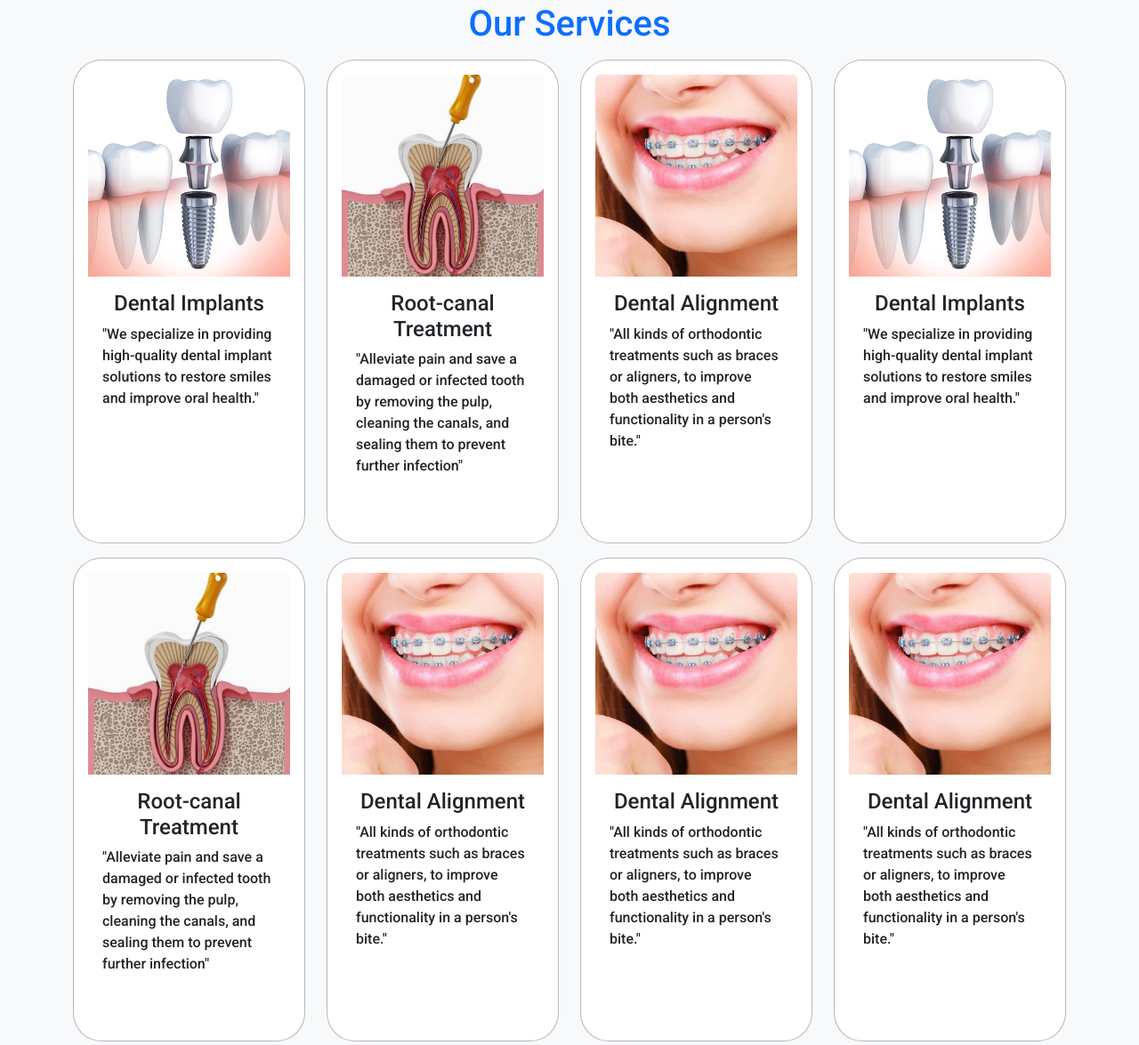
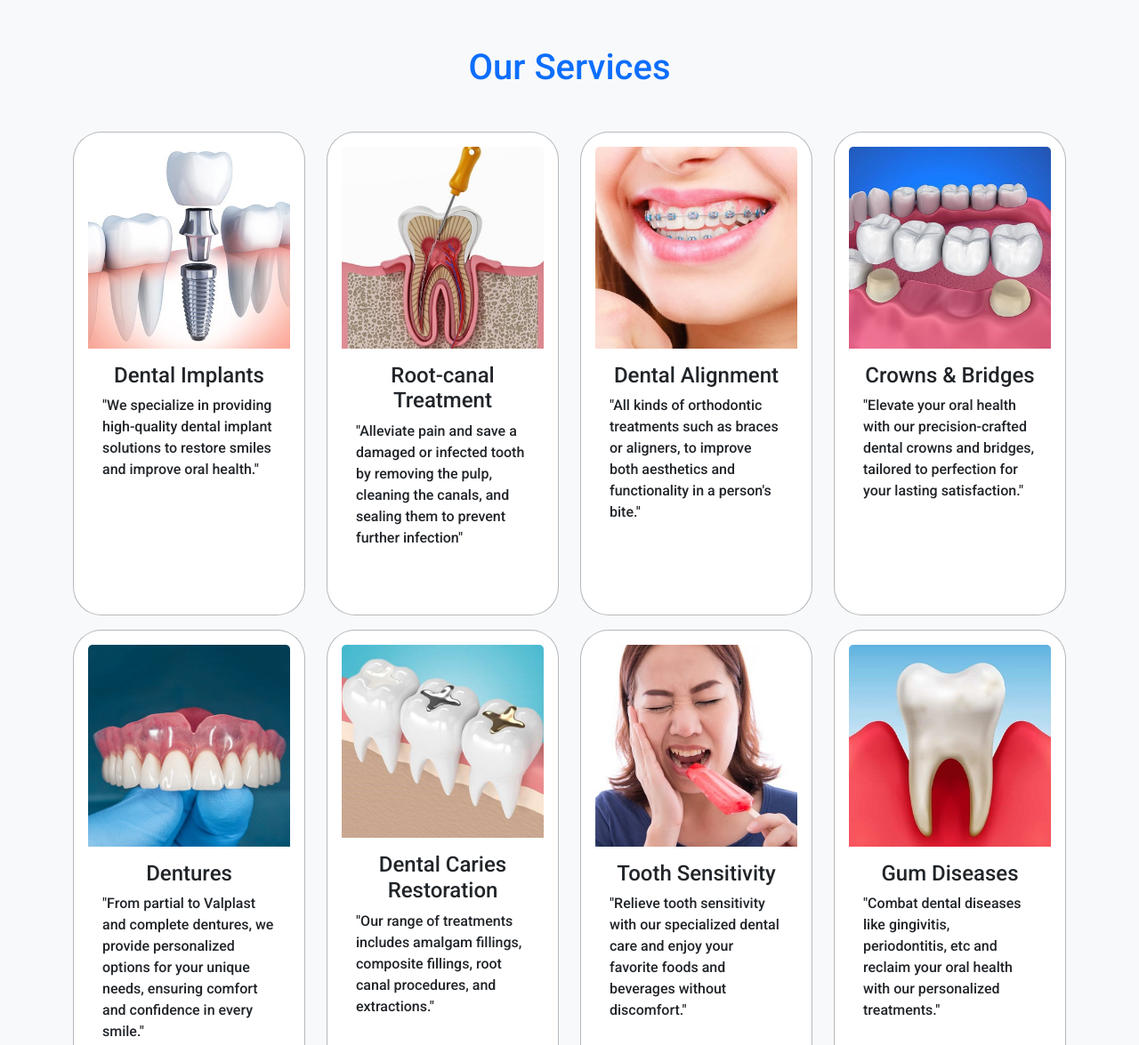
Before and after one commit to skispace/dental, a plain HTML site: page index.html in a window 1280 px wide. Shown: the part 776-1951 px from the top of the page at 89% size. Drawn offline with nearby package versions, Linux system fonts and the light colour scheme.

Commit message:
added credits.html; Completed services section home page

```diff
--- a/Assets/css/main.css
+++ b/Assets/css/main.css
@@ -57,3 +57,11 @@ body{
 
 
    not in use since I reduced the amount of text  */
+
+
+
+   @media (min-width: 992px) {
+    .text-lg-increased {
+      font-size: 1.7rem; /* Adjust the font size as needed */
+    }
+  }
--- a/index.html
+++ b/index.html
@@ -179,7 +179,8 @@
     <div class="container">
 
       <!--carousel-->
-      <div id="carouselExampleCaptions" class="carousel slide" data-bs-ride="carousal">
+      <div id="carouselExampleCaptions" class="carousel slide text-lg-increased" data-bs-ride="carousel"
+        data-bs-interval="5000">
         <div class="carousel-indicators">
           <button type="button" data-bs-target="#carouselExampleCaptions" data-bs-slide-to="0" class="active"
             aria-current="true" aria-label="Slide 1"></button>
@@ -190,27 +191,23 @@
         </div>
         <div class="carousel-inner">
           <div class="carousel-item active">
-            <img
-              src="Assets/img/carousal/carousal-1.png"
-              class="d-block w-100 img-fluid" alt="...">
+            <img src="Assets/img/carousal/carousal-1.png" class="d-block w-100 img-fluid" alt="...">
             <div class="carousel-caption ">
-              <h5>15+ Years of Trust</h5>
+              <h5 class="text-lg-increased">15+ Years of Trust</h5>
               <p>Your smile gives us satisfaction</p>
             </div>
           </div>
           <div class="carousel-item">
-            <img src="Assets/img/carousal/carousal-2.jpg"
-              class="d-block w-100" alt="...">
+            <img src="Assets/img/carousal/carousal-2.jpg" class="d-block w-100" alt="...">
             <div class="carousel-caption ">
-              <h5>Little Ones Need Special Care</h5>
+              <h5 class="text-lg-increased">Little Ones Need Special Care</h5>
               <p>Our experts ensure professional care in a child-friendly way</p>
             </div>
           </div>
           <div class="carousel-item">
-            <img src="Assets/img/carousal/carousal-3.jpg"
-              class="d-block w-100" alt="...">
+            <img src="Assets/img/carousal/carousal-3.jpg" class="d-block w-100" alt="...">
             <div class="carousel-caption">
-              <h5>Transforming Lives</h5>
+              <h5 class="text-lg-increased">Transforming Lives</h5>
               <p>with expertise and cutting-edge technology</p>
             </div>
           </div>
@@ -234,9 +231,9 @@
 
 
   <!--Services section-->
-  <Section class="bg-light pt-4 pb-3" id="services">
+  <Section class="bg-light pt-5 pb-3" id="services">
     <div class="container">
-      <h1 class="col text-center text-primary pb-2">Our Services</h1>
+      <h1 class="col text-center text-primary mt-0 mt-sm-2 mt-lg-4 mb-0 mb-sm-4 mb-lg-5 ">Our Services</h1>
       <div class="row  row-cols-lg-4 row-cols-md-3 row-cols-sm-2 row-cols-1 gy-3 p-4 p-sm-0 text-xs text-sm-md">
         <!--services-cards-->
         <a href="Assets/html/services.html#implants" class="text-decoration-none">
@@ -250,6 +247,7 @@
             </div>
           </div>
         </a>
+        <!--2-->
         <a href="Assets/html/services.html#root-canal" class="text-decoration-none">
           <div class="card col p-3 rounded-5 border-secondary border-opacity-50" style="height: 34rem;">
             <img src="Assets/img/services cards/root-canal-treatment.jpg" class="card-img-top " alt="...">
@@ -261,6 +259,7 @@
             </div>
           </div>
         </a>
+        <!--3-->
         <a href="Assets/html/services.html#dental-align" class="text-decoration-none">
           <div class="card col p-3 rounded-5 border-secondary border-opacity-50" style="height: 34rem;">
             <img src="Assets/img/services cards/dental-align.jpg" class="card-img-top " alt="...">
@@ -272,36 +271,39 @@
             </div>
           </div>
         </a>
+        <!--4-->
         <a href="Assets/html/services.html#implants" class="text-decoration-none">
           <div class="card col p-3 rounded-5 border-secondary border-opacity-50" style="height: 34rem;">
-            <img src="Assets/img/services cards/Dental Implants.jpg" class="card-img-top " alt="...">
+            <img src="Assets/img/services cards/crowns & bridges.jpg" class="card-img-top " alt="...">
             <div class="card-body">
-              <h4 class="text-dark text-center">Dental Implants</h4>
+              <h4 class="text-dark text-center">Crowns & Bridges</h4>
               <p class="card-text">
-                "We specialize in providing high-quality dental implant solutions to restore smiles and improve oral
-                health."</p>
+                "Elevate your oral health with our precision-crafted dental crowns and bridges, tailored to perfection
+                for your lasting satisfaction."</p>
             </div>
           </div>
         </a>
+        <!--5-->
         <a href="Assets/html/services.html#root-canal" class="text-decoration-none">
           <div class="card col p-3 rounded-5 border-secondary border-opacity-50" style="height: 34rem;">
-            <img src="Assets/img/services cards/root-canal-treatment.jpg" class="card-img-top " alt="...">
+            <img src="Assets/img/services cards/dentures.jpg" class="card-img-top " alt="...">
             <div class="card-body">
-              <h4 class="text-dark text-center">Root-canal Treatment</h4>
+              <h4 class="text-dark text-center">Dentures</h4>
               <p class="card-text">
-                "Alleviate pain and save a damaged or infected
-                tooth by removing the pulp, cleaning the canals, and sealing them to prevent further infection"</p>
+                "From partial to Valplast and complete dentures, we provide personalized options for your unique needs,
+                ensuring comfort and confidence in every smile."</p>
             </div>
           </div>
         </a>
+        <!--6-->
         <a href="Assets/html/services.html#dental-align" class="text-decoration-none">
           <div class="card col p-3 rounded-5 border-secondary border-opacity-50" style="height: 34rem;">
-            <img src="Assets/img/services cards/dental-align.jpg" class="card-img-top " alt="...">
+            <img src="Assets/img/services cards/dental caries.jpg" class="card-img-top " alt="...">
             <div class="card-body">
-              <h4 class="text-dark text-center">Dental Alignment</h4>
+              <h4 class="text-dark text-center">Dental Caries Restoration</h4>
               <p class="card-text">
-                "All kinds of orthodontic treatments such as braces or aligners, to improve both aesthetics and
-                functionality in a person's bite."</p>
+                "Our range of treatments includes amalgam fillings, composite fillings, root canal procedures, and
+                extractions."</p>
             </div>
           </div>
         </a>
@@ -311,24 +313,24 @@
 
         <a href="Assets/html/services.html#dental-align" class="text-decoration-none d-none d-lg-block">
           <div class="card col p-3 rounded-5 border-secondary border-opacity-50" style="height: 34rem;">
-            <img src="Assets/img/services cards/dental-align.jpg" class="card-img-top " alt="...">
+            <img src="Assets/img/services cards/tooth-sensitivity.jpg" class="card-img-top " alt="...">
             <div class="card-body">
-              <h4 class="text-dark text-center">Dental Alignment</h4>
+              <h4 class="text-dark text-center">Tooth Sensitivity</h4>
               <p class="card-text">
-                "All kinds of orthodontic treatments such as braces or aligners, to improve both aesthetics and
-                functionality in a person's bite."</p>
+                "Relieve tooth sensitivity with our specialized dental care and enjoy your favorite foods and beverages
+                without discomfort."</p>
             </div>
           </div>
         </a>
-
+        <!--8-->
         <a href="Assets/html/services.html#dental-align" class="text-decoration-none d-none d-lg-block">
           <div class="card col p-3 rounded-5 border-secondary border-opacity-50" style="height: 34rem;">
-            <img src="Assets/img/services cards/dental-align.jpg" class="card-img-top " alt="...">
+            <img src="Assets/img/services cards/gum-disease.jpg" class="card-img-top " alt="...">
             <div class="card-body">
-              <h4 class="text-dark text-center">Dental Alignment</h4>
+              <h4 class="text-dark text-center">Gum Diseases</h4>
               <p class="card-text">
-                "All kinds of orthodontic treatments such as braces or aligners, to improve both aesthetics and
-                functionality in a person's bite."</p>
+                "Combat dental diseases like gingivitis, periodontitis, etc and reclaim your oral health with our
+                personalized treatments."</p>
             </div>
           </div>
         </a>
@@ -352,7 +354,8 @@
           <div class="card-body ">
             <h4 class="card-title text-primary">ELEGANT DENTAL CARE<br> & IMPLANT CENTRE</h4>
             <h5 class="card-subtitle text-body-secondary">Mukkola P.O, Vizhinjam <br>Kerala- 695521 <br>Ph:
-              0471-2485550 <br> <a href="https://maps.app.goo.gl/mo6HkoXazNQQjKcUA" class="btn btn-outline-primary m-1">Find us on Google Maps</a></h5>
+              0471-2485550 <br> <a href="https://maps.app.goo.gl/mo6HkoXazNQQjKcUA"
+                class="btn btn-outline-primary m-1">Find us on Google Maps</a></h5>
             <p class="card-text"><span class="fw-bold">Opening Hours</span> <br>Mon-Sat: 10:00 am-6:00 pm <br>Sunday
               closed
             </p>
@@ -391,6 +394,11 @@
       </div>
       <div class="credits text-center">
 
+        <a href="Assets/html/credits.html" style="text-decoration: none;" class="text-dark">view content credits</a>
+
+      </div>
+      <div class="credits text-center">
+
         Design by <a href="https://wa.me/+919880642247" style="text-decoration: none;">Subin Sabu</a>
 
       </div>
@@ -400,9 +408,8 @@
 
 
 
-  <!--jquey, Bootstrap & Popper CDNs-->
-  <script src="https://code.jquery.com/jquery-3.7.1.min.js"
-    integrity="sha256-/JqT3SQfawRcv/BIHPThkBvs0OEvtFFmqPF/lYI/Cxo=" crossorigin="anonymous"></script>
+  <!--Bootstrap & Popper CDNs-->
+
   <script src="https://cdn.jsdelivr.net/npm/@popperjs/core@2.11.8/dist/umd/popper.min.js"
     integrity="sha384-I7E8VVD/ismYTF4hNIPjVp/Zjvgyol6VFvRkX/vR+Vc4jQkC+hVqc2pM8ODewa9r"
     crossorigin="anonymous"></script>
```
Also changed, not shown: Assets/html/credits.html (added, +49 -0 lines), Assets/img/services cards/crowns & bridges.jpg (added), Assets/img/services cards/dental caries.jpg (added), Assets/img/services cards/dentures.jpg (added), Assets/img/services cards/gum-disease.jpg (added), Assets/img/services cards/tooth-sensitivity.jpg (added).
